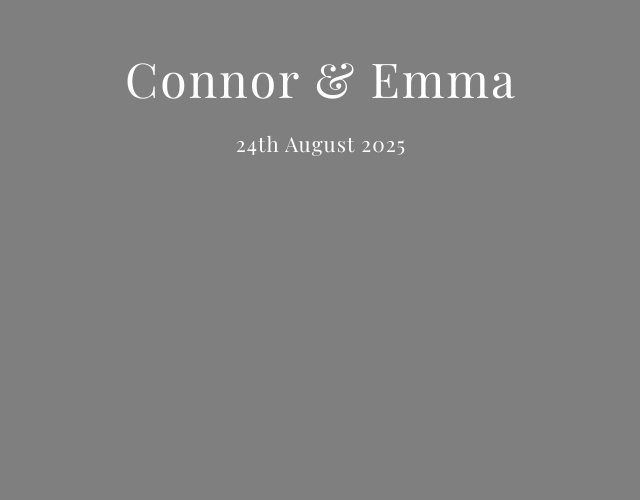
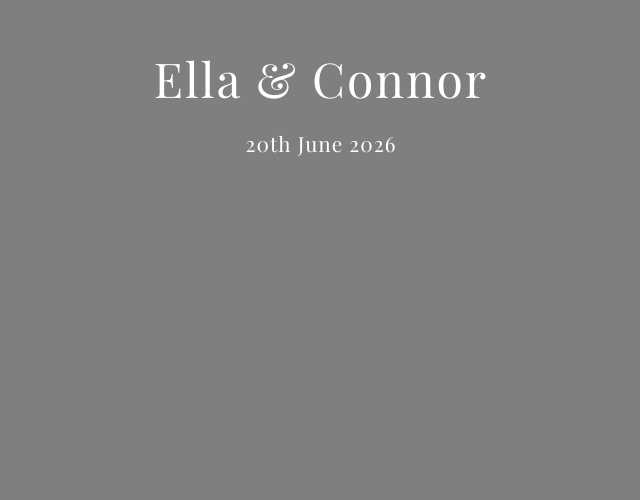
Before and after one commit to ellaandconnor/wedding-invite, a plain HTML site: page index.html in a window 1280 px wide. Shown: the part 300-800 px from the top of the page, without its empty margins (319-959 px from the left). Drawn offline with nearby package versions, Linux system fonts and the light colour scheme.

Commit message:
Update index.html

```diff
--- a/index.html
+++ b/index.html
@@ -12,8 +12,8 @@
   <!-- Hero Section -->
   <section class="hero">
     <div class="overlay">
-      <h1>Connor & Emma</h1>
-      <p>24th August 2025</p>
+      <h1>Ella & Connor</h1>
+      <p>20th June 2026</p>
     </div>
   </section>
 
```
